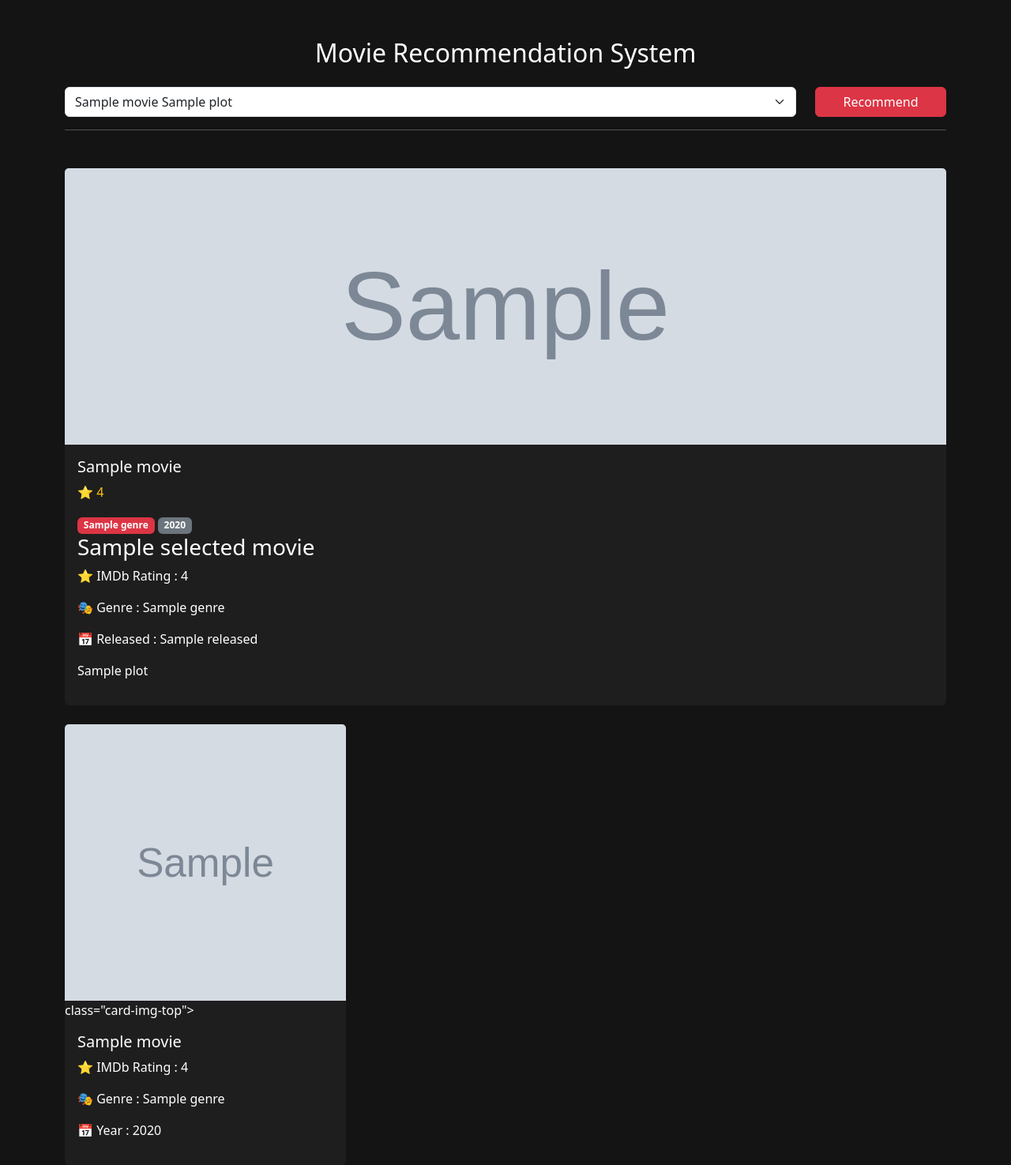
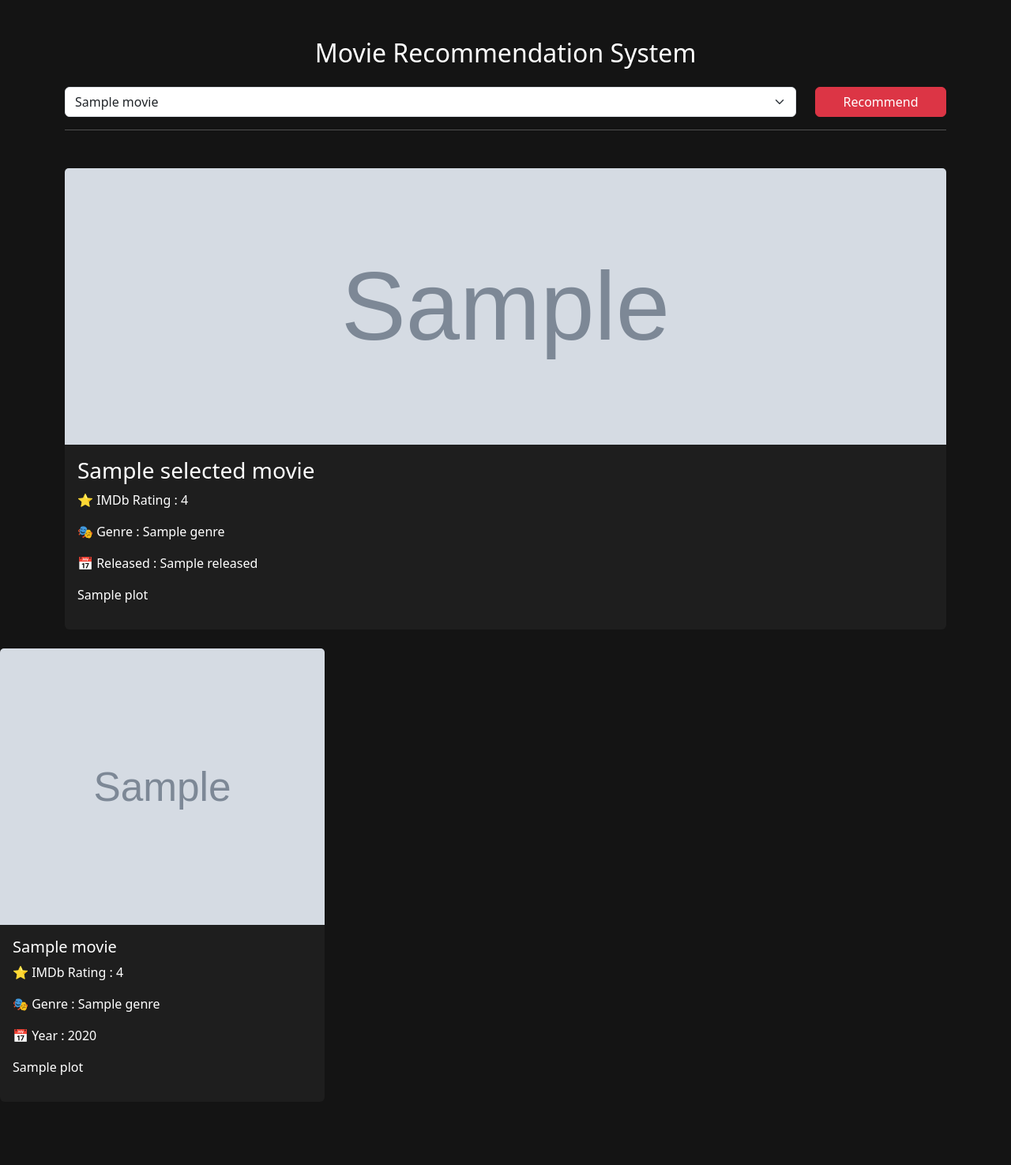
Before and after one commit to aanyajain9/Netflix-Recommendation-System, a Flask app: template templates/index.html in a window 1280 px wide. Shown: the part 74-1549 px from the top of the page at 79% size. After the commit the page ends 1435 px from the top, so only its background shows below. Run offline with Flask 3, Linux system fonts and the light colour scheme; the template is opened without the code that fills it: most values are stand-ins (such as "Sample title", 1, 10 or a date in 2020); grey boxes marked "Sample" are stand-in pictures; parts of the project's set-up code (start-up, migrations or seed data) failed here and were passed over.

Commit message:
Improved the Flask frontend by displaying selected movie details and enhanced recommendation cards with posters, IMDb ratings, genres, release year, and plot using OMDb API.

```diff
--- a/flask_app.py
+++ b/flask_app.py
@@ -35,10 +35,10 @@ def recommend(movie):
     movie_list = sorted(
         list(enumerate(distances)),
         reverse=True,
-        key=lambda x:x[1]
+        key=lambda x: x[1]
     )[1:6]
 
-    recommendations=[]
+    recommendations = []
 
     for i in movie_list:
 
@@ -46,23 +46,26 @@ def recommend(movie):
 
         details = fetch_movie_details(movie_name)
 
+        recommendations.append({
+
+            "title": movie_name,
+
+            "poster": details.get("Poster", ""),
+
+            "rating": details.get("imdbRating", "N/A"),
+
+            "genre": details.get("Genre", "N/A"),
+
+            "year": details.get("Year", "N/A"),
+
+            "plot": details.get("Plot", "Not Available")
+
+        })
+
+    return recommendations
 
 
-        recommendations.append({
 
-        "title": movie_name,
-
-        "poster": details.get("Poster",""),
-
-        "rating": details.get("imdbRating","N/A"),
-
-        "genre": details.get("Genre","N/A"),
-
-        "year": details.get("Year","N/A"),
-
-        "plot": details.get("Plot","Not Available")
-
-    })
 @app.route('/', methods=['GET', 'POST'])
 def home():
 
--- a/templates/index.html
+++ b/templates/index.html
@@ -85,16 +85,7 @@ class="form-select">
 {% for movie in movie_list %}
 
 <option value="{{movie}}">
-
-{{movie}}
-
-
-<p>
-
-    {{movie.plot}}
-
-</p>
-
+    {{movie}}
 </option>
 
 {% endfor %}
@@ -124,31 +115,15 @@ Recommend
 
 <div class="card mt-5">
 
+{% if selected_movie.Poster != "N/A" %}
+
 <img
 src="{{selected_movie.Poster}}"
 class="card-img-top">
 
+{% endif %}
+
 <div class="card-body">
-    <h5 class="card-title">
-
-{{movie.title}}
-
-</h5>
-<p class="text-warning">
-
-⭐ {{movie.rating}}
-
-</p>
-<span class="badge bg-danger">
-
-{{movie.genre}}
-
-</span>
-<span class="badge bg-secondary">
-
-{{movie.year}}
-
-</span>
 
 <h3>
 
@@ -187,6 +162,8 @@ class="card-img-top">
 
 </div>
 
+</div>
+
 {% endif %}
 
 <div class="row">
@@ -204,7 +181,6 @@ class="card-img-top">
 <img src="{{movie.poster}}" class="card-img-top">
 
 {% endif %}
-class="card-img-top">
 
 <div class="card-body">
 
@@ -235,6 +211,12 @@ class="card-img-top">
 
 </p>
 
+<p>
+
+{{movie.plot}}
+
+</p>
+
 </div>
 
 </div>
@@ -247,6 +229,7 @@ class="card-img-top">
 
 </div>
 
+
 </body>
 
 </html>
```
